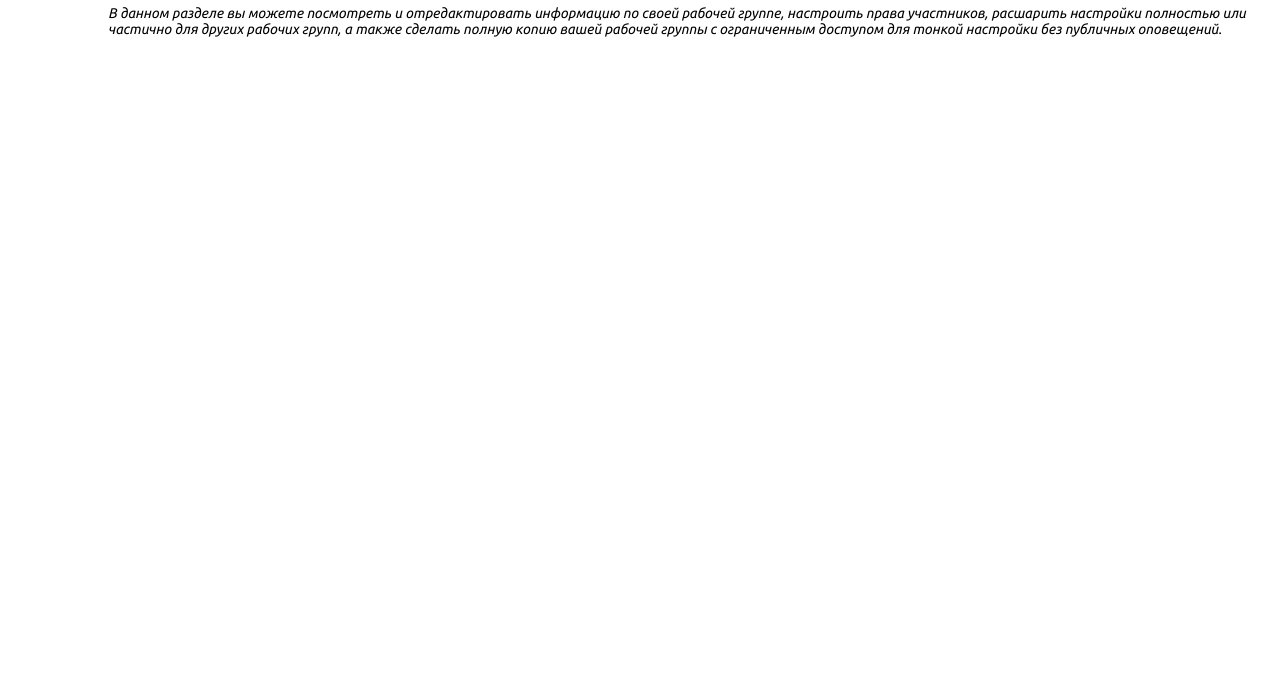
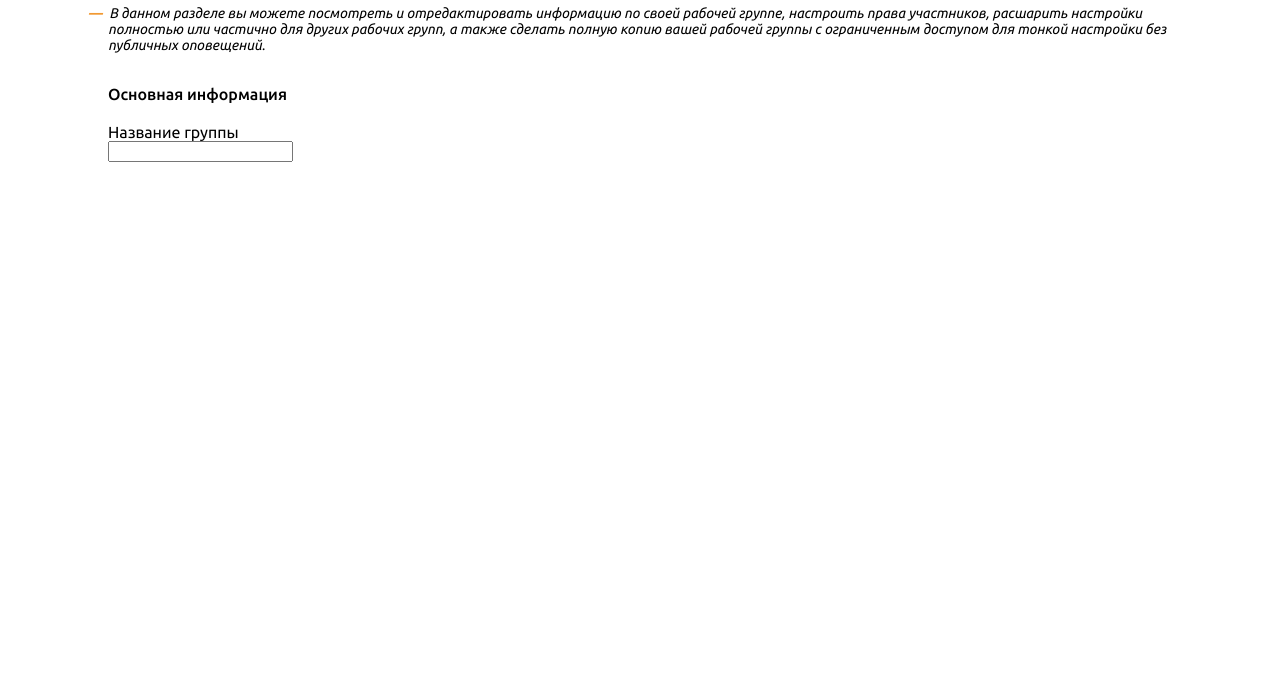
Before and after one commit to Wilson2254/Hopper, a website: page index.html in a window 1280 px wide. Shown: the part 123-800 px from the top of the page. Drawn offline with Linux system fonts and the light colour scheme.

Commit message:
add main  block

```diff
--- a/index.html
+++ b/index.html
@@ -4,6 +4,7 @@
 <head>
     <meta charset="UTF-8">
     <link rel="stylesheet" href="css/common.blocks/header/header.css">
+    <link rel="stylesheet" href="css/common.blocks/main/main.css">
     <link href="https://fonts.googleapis.com/css2?family=Ubuntu:ital,wght@0,300;0,400;0,500;0,700;1,300;1,400;1,500;1,700&display=swap" rel="stylesheet">
     <title>First task</title>
 </head>
@@ -11,8 +12,13 @@
 <body>
     <div class="header">
         <div class="header__title">Профиль рабочей группы</div>
-        <div class="header__description">В данном разделе вы можете посмотреть и отредактировать информацию по своей рабочей группе, настроить права участников, расшарить настройки полностью или частично для других рабочих групп, а также сделать полную копию вашей рабочей группы с ограниченным
-            доступом для тонкой настройки без публичных оповещений.</div>
+        <div class="header__description"><span class="header__line--orange">—</span>В данном разделе вы можете посмотреть и отредактировать информацию по своей рабочей группе, настроить права участников, расшарить настройки полностью или частично для других рабочих групп, а также сделать
+            полную копию вашей рабочей группы с ограниченным доступом для тонкой настройки без публичных оповещений.</div>
+    </div>
+    <div class="main">
+        <div class="main__title">Основная информация</div>
+        <div class="input">
+            <div class="promt">Название группы</div><input type="text"></div>
     </div>
 </body>
 
--- /dev/null
+++ b/scss/common.blocks/header/__line/--orange/header__line--orange.scss
@@ -0,0 +1,6 @@
+.header__line--orange {
+    color: #F19932;
+    margin-left: -20px;
+    margin-right: 7px;
+    font-weight: 700;
+}
--- a/scss/common.blocks/header/header.scss
+++ b/scss/common.blocks/header/header.scss
@@ -1,7 +1,7 @@
 @import "__title/header__title.scss";
 @import "__description/header__description.scss";
+@import "__line/--orange/header__line--orange.scss";
 .header {
-    margin-top: 80px;
-    margin-left: 100px;
+    margin: 80px 100px 32px 100px;
     font-family: 'Ubuntu', sans-serif;
 }
--- /dev/null
+++ b/scss/common.blocks/main/__title/main__title.scss
@@ -0,0 +1,7 @@
+.main__title {
+    font-family: Ubuntu;
+    font-style: normal;
+    font-weight: 500;
+    font-size: 16px;
+    margin-bottom: 20px;
+}
--- /dev/null
+++ b/scss/common.blocks/main/main.scss
@@ -0,0 +1,5 @@
+@import "__title/main__title.scss";
+.main {
+    margin: 0 100px 130px 100px;
+    font-family: 'Ubuntu', sans-serif;
+}
```
Also changed, not shown: css/common.blocks/header/__line/--orange/header__line--orange.css (added), css/common.blocks/header/header.css, css/common.blocks/main/__title/main__title.css (added), css/common.blocks/main/input/input.css (added), css/common.blocks/main/main.css (added), scss/common.blocks/main/input/input.scss (added), 5 other files.
